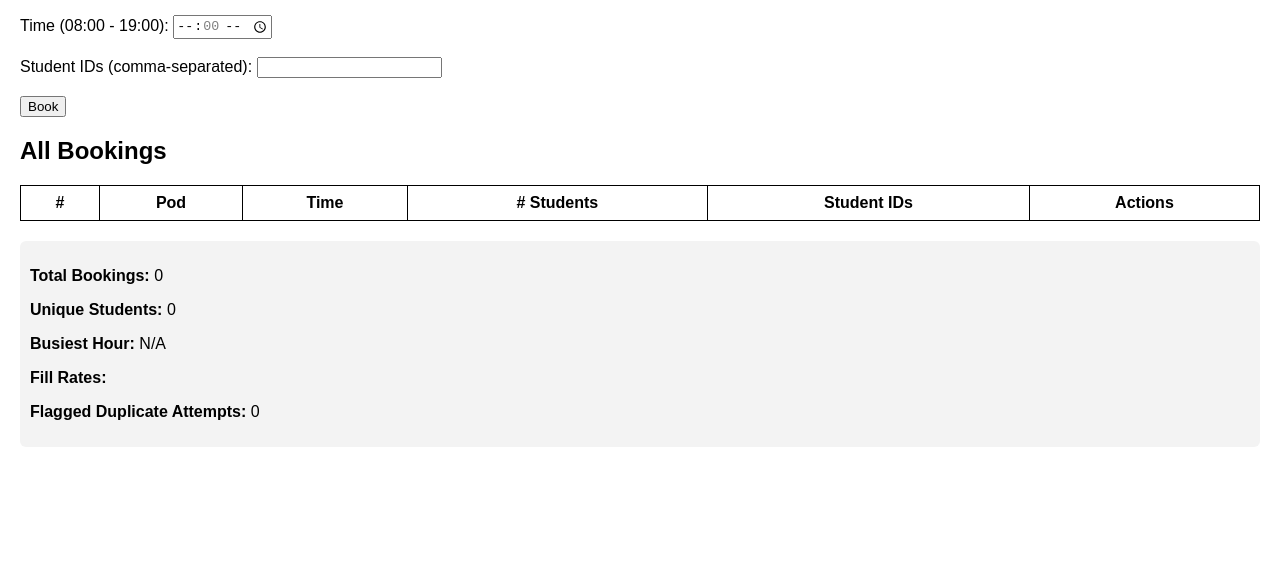
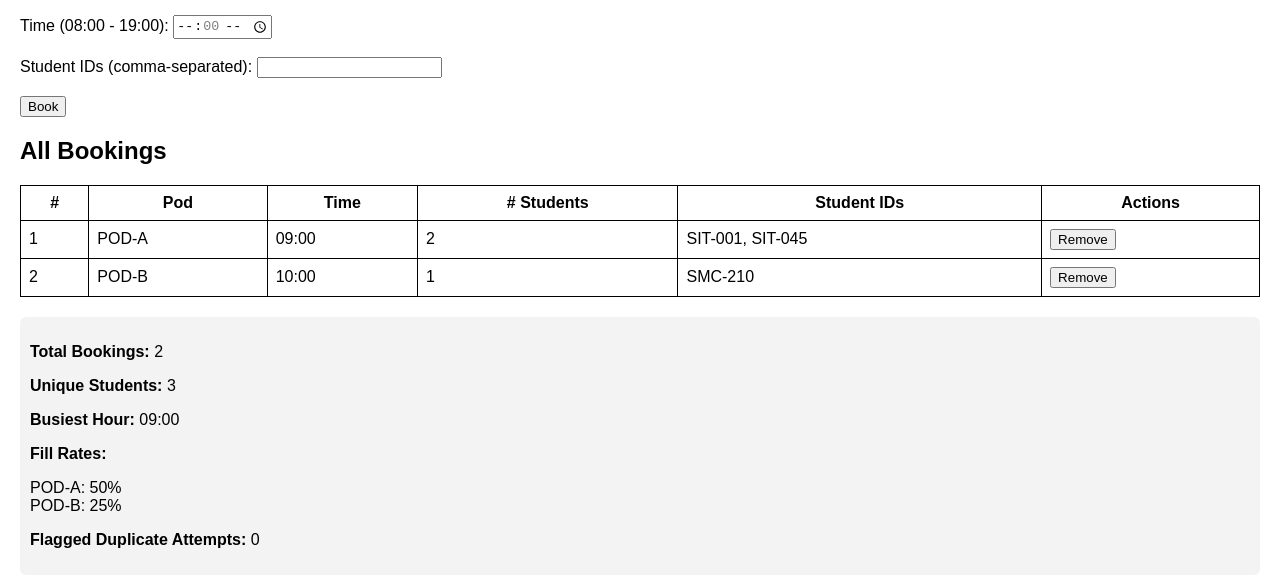
Before and after one commit to Musila-ke/week11Assignment, a plain HTML site: page index.html in a window 1280 px wide. Shown: the part 102-688 px from the top of the page. Drawn offline with Linux system fonts and the light colour scheme.

Commit message:
Update index.html

```diff
--- a/index.html
+++ b/index.html
@@ -88,7 +88,10 @@
     ];
 
     // Booking array will store all bookings
-    let bookings = [];
+    let bookings = [
+  { podId: "POD-A", time: "09:00", students: ["SIT-001", "SIT-045"] },
+  { podId: "POD-B", time: "10:00", students: ["SMC-210"] },
+];
 
     // Counter for rule violations
     let duplicateAttempts = 0;
```
